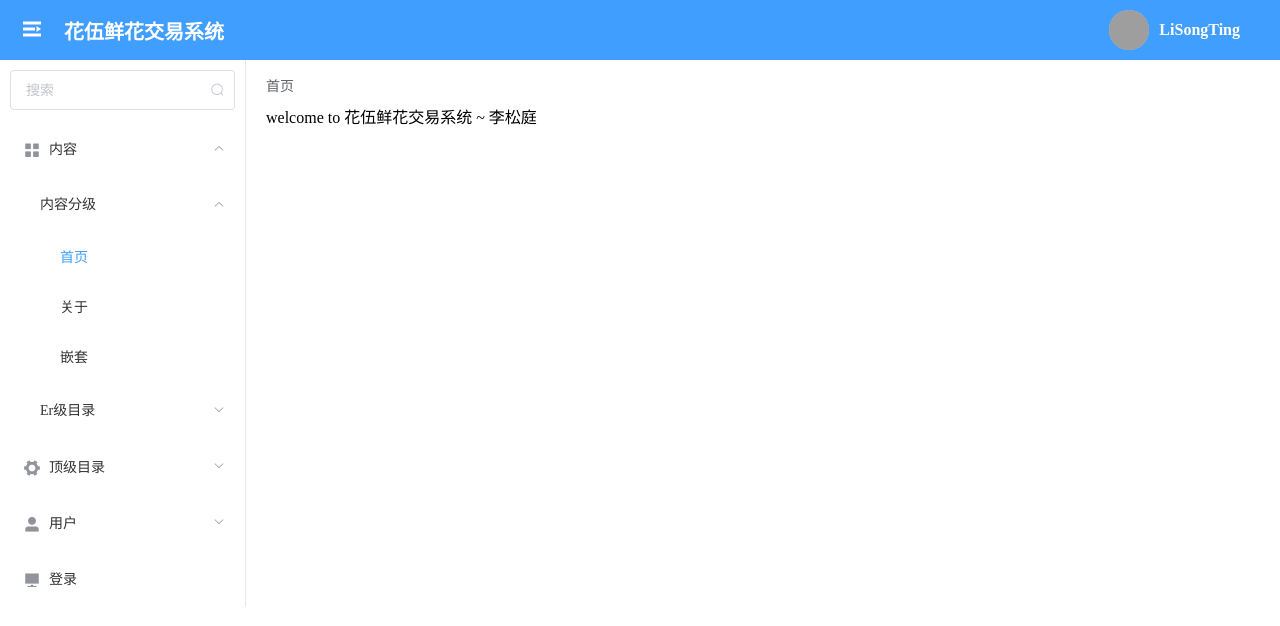
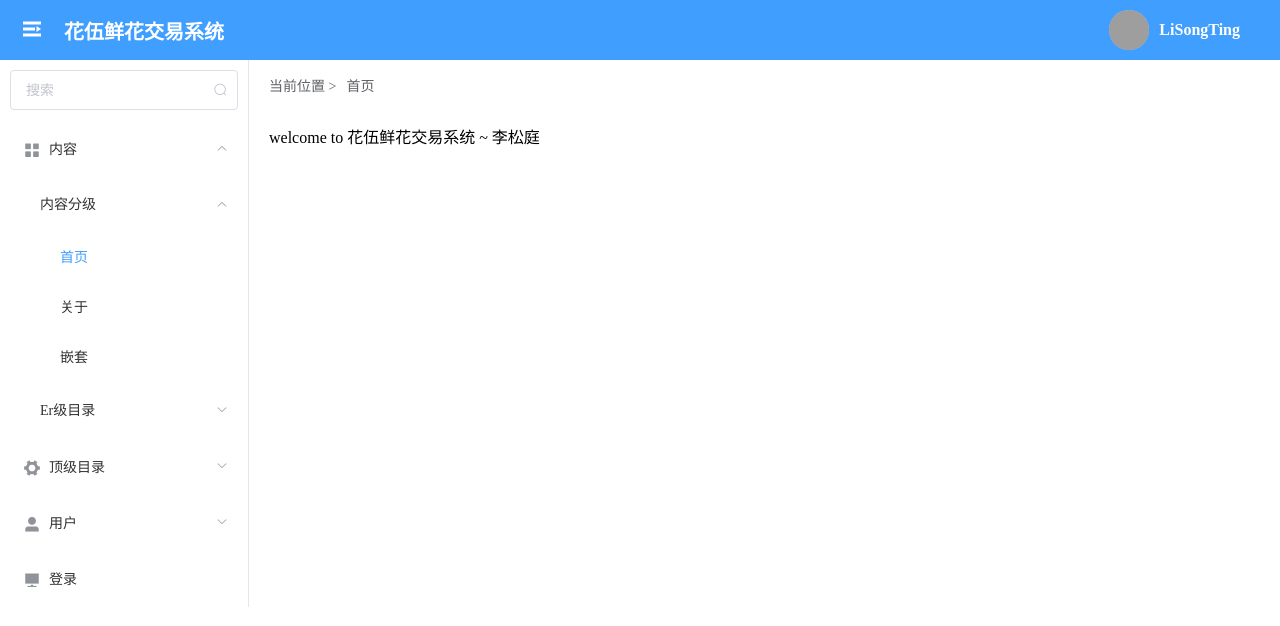
Before and after one commit to lisongting95/lst-management, a Vue app: page /#/ in a window 1280 px wide. Shown: the top 626 px of the page. Built offline with nearby package versions, Linux system fonts and the light colour scheme; sample sign-in values are in the browser's storage; grey boxes are pictures that could not be loaded.

Commit message:
router 面包屑导航

```diff
--- a/src/App.vue
+++ b/src/App.vue
@@ -4,7 +4,20 @@
       <main-header v-model:collapse="isCollapse"></main-header>
       <div class="main-box">
         <main-menu :is-collapse="isCollapse"></main-menu>
-        <router-view />
+        <div class="main-content">
+          <div class="location">
+            <div class="tip">当前位置 ></div>
+            <el-breadcrumb separator="/">
+              <el-breadcrumb-item
+                v-for="(item, index) in location"
+                :key="index"
+                :to="{ name: item.name }"
+                >{{ item.title }}
+              </el-breadcrumb-item>
+            </el-breadcrumb>
+          </div>
+          <router-view />
+        </div>
       </div>
     </div>
     <div v-else>
@@ -28,6 +41,9 @@ export default {
     isLogin() {
       return this.$store.getters["user/getToken"];
     },
+    location() {
+      return this.$route.meta.location;
+    },
   },
 };
 </script>
@@ -37,4 +53,20 @@ export default {
 .main-box {
   display: flex;
 }
+.main-content {
+  padding: 0 20px;
+  .location {
+    display: flex;
+    align-items: center;
+    height: 54px;
+    .tip {
+      font-weight: 400;
+      color: #606266;
+      cursor: text;
+      font-size: 14px;
+      line-height: 1;
+      margin-right: 10px;
+    }
+  }
+}
 </style>
--- a/src/components/MainMenu/MainMenu.vue
+++ b/src/components/MainMenu/MainMenu.vue
@@ -115,19 +115,23 @@ export default {
     },
     onSearch() {
       this.menuList = [].concat(getMenu("superManager", this.searchKey));
-      console.log("indexes -->",getSubmenuIndexes())
-      if(this.searchKey){
-        let submenus = getSubmenuIndexes()
-        submenus.forEach((name)=>{
-          this.$refs.mainMenu.open(name)
-        })
+      console.log("indexes -->", getSubmenuIndexes());
+      if (this.searchKey) {
+        let submenus = getSubmenuIndexes();
+        submenus.forEach((name) => {
+          this.$refs.mainMenu.open(name);
+        });
       }
     },
   },
   computed: {
     currentPage() {
       console.log("current page --->", this.$route);
-      return this.$route.meta.title;
+      if (this.$route.meta.location) {
+        return this.$route.meta.location[this.$route.meta.location.length - 1]
+          .title;
+      }
+      return "";
     },
   },
 };
--- a/src/router/index.js
+++ b/src/router/index.js
@@ -6,23 +6,21 @@ const routes = [
     path: "/",
     name: "Home",
     meta: {
-      title: "首页",
+      location: [{ name: "Home", title: "首页" }],
     },
     component: () => import("../views/Home/Home.vue"),
   },
   {
     path: "/login",
     name: "Login",
-    meta: {
-      title: "登录",
-    },
+    meta: {},
     component: () => import("../views/Login/Login"),
   },
   {
     path: "/user/:id",
     name: "User",
     meta: {
-      title: "用户详情",
+      location: [{ name: "User", title: "用户详情" }],
     },
     component: () => import("../views/User/User.vue"),
   },
@@ -30,7 +28,10 @@ const routes = [
     path: "/about",
     name: "About",
     meta: {
-      title: "关于",
+      location: [
+        { name: "Home", title: "首页" },
+        { name: "About", title: "关于" },
+      ],
     },
     // route level code-splitting
     // this generates a separate chunk (about.[hash].js) for this route
@@ -42,7 +43,11 @@ const routes = [
         path: "/nested",
         name: "Nested",
         meta: {
-          title: "嵌套",
+          location: [
+            { name: "Home", title: "首页" },
+            { name: "About", title: "关于" },
+            { name: "Nested", title: "嵌套" },
+          ],
         },
         component: () => import("../views/Nested/Nested"),
       },
--- a/src/views/About/About.vue
+++ b/src/views/About/About.vue
@@ -1,10 +1,5 @@
 <template>
-  <div class="about">
-    <el-breadcrumb separator="/">
-      <el-breadcrumb-item :to="{ name: 'Home' }">首页</el-breadcrumb-item>
-      <el-breadcrumb-item :to="{ name: 'About' }">关于</el-breadcrumb-item>
-    </el-breadcrumb>
-
+  <div>
     <h1>{{ stateText }}</h1>
     <div @click="change">{{ token }}</div>
     <div style="margin-top: 20px">{{ computedTest }}</div>
@@ -61,8 +56,4 @@ export default {
   },
 };
 </script>
-<style lang="scss" scoped>
-.about {
-  padding: 20px;
-}
-</style>
+<style lang="scss" scoped></style>
--- a/src/views/Home/Home.vue
+++ b/src/views/Home/Home.vue
@@ -1,8 +1,8 @@
 <template>
-  <div class="main-content w100">
-    <el-breadcrumb separator="/">
-      <el-breadcrumb-item :to="{ path: '/' }">首页</el-breadcrumb-item>
-    </el-breadcrumb>
+  <div class="w100">
+    <!--    <el-breadcrumb separator="/">-->
+    <!--      <el-breadcrumb-item :to="{ path: '/' }">首页</el-breadcrumb-item>-->
+    <!--    </el-breadcrumb>-->
 
     <div class="mt10">welcome to 花伍鲜花交易系统 ~ {{ userName }}</div>
     <!--    <div style="display: flex; align-items: center; margin-top: 10px">-->
@@ -34,8 +34,4 @@ export default {
 };
 </script>
 
-<style lang="scss" scoped>
-.main-content {
-  padding: 20px;
-}
-</style>
+<style lang="scss" scoped></style>
```
Lines whose indentation alone changed are shown as unchanged.
